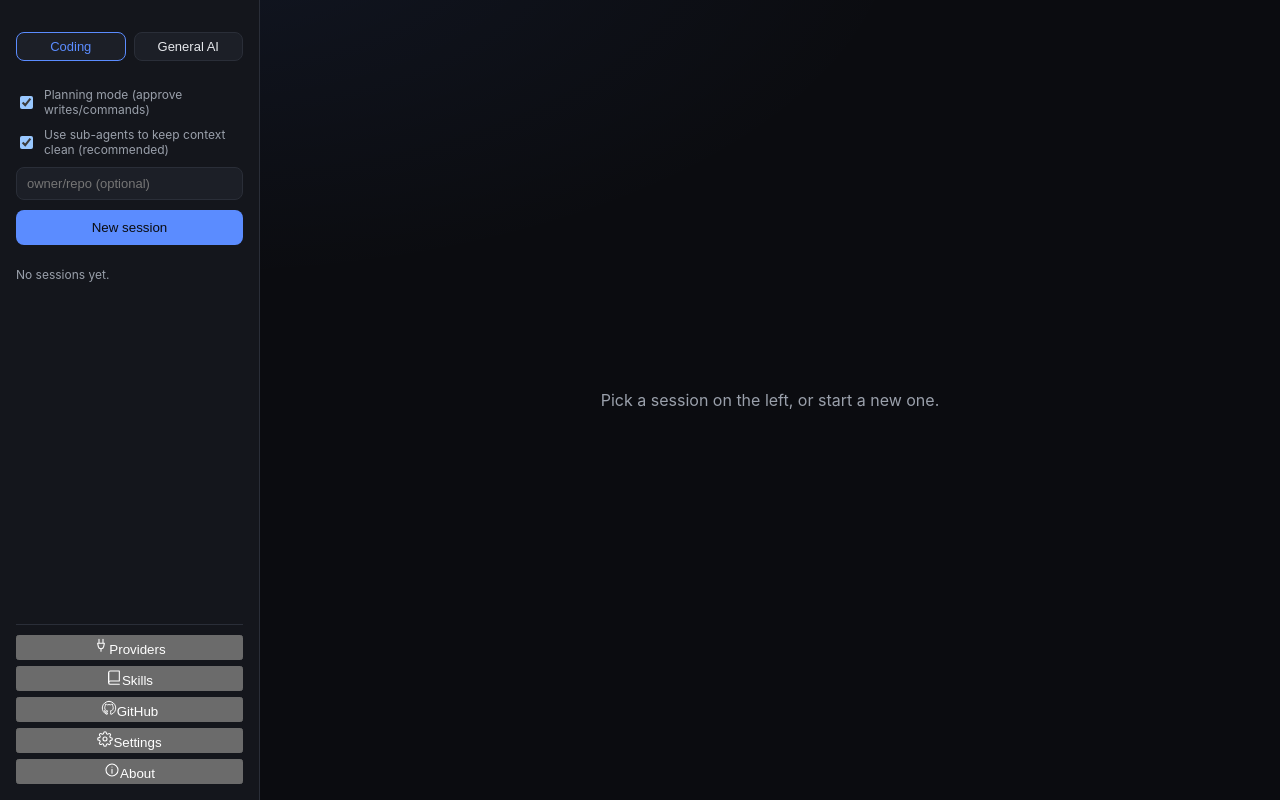
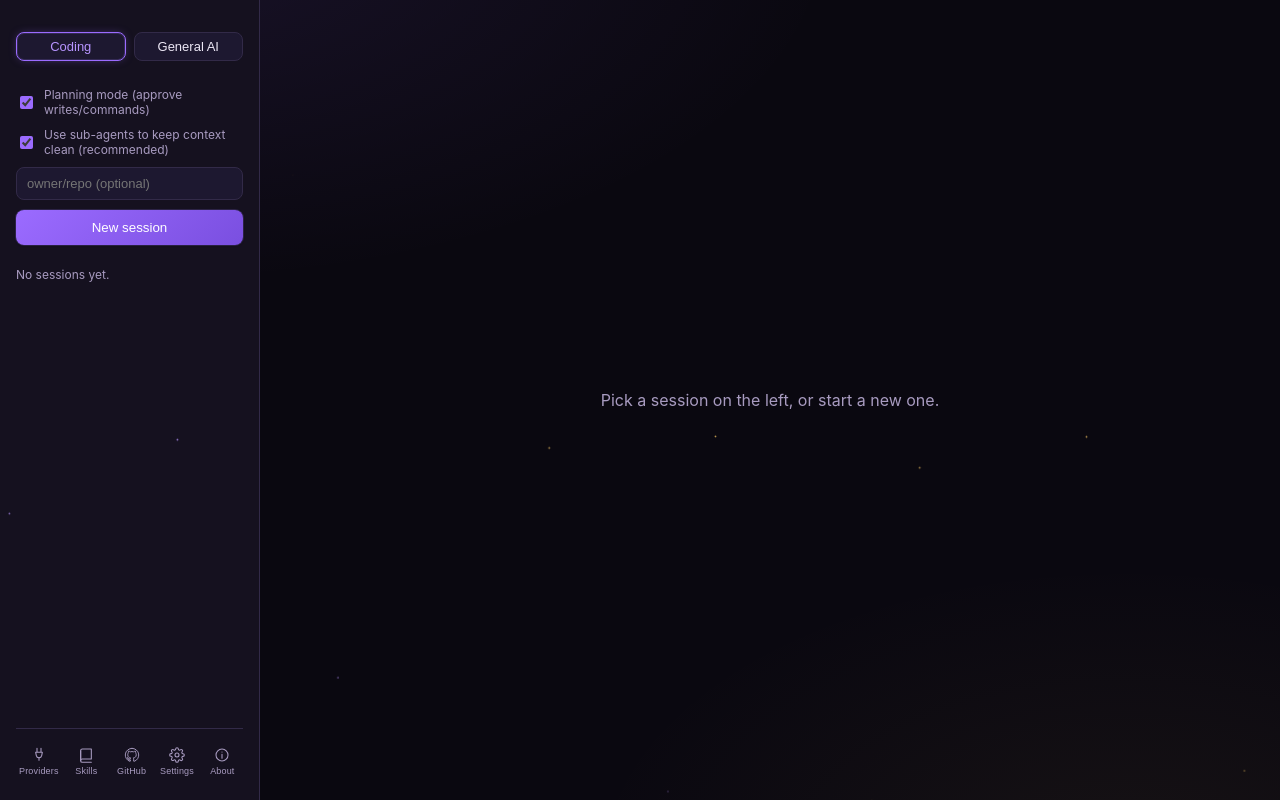
Before and after one commit to i-iz-adam/kestral, a React (Vite) app: page / in a window 1280 px wide. Built offline with nearby package versions, Linux system fonts and the light colour scheme.

Commit message:
feat(ui): add grimoire visual theme, ambient motes, life orb, and view transitions

```diff
--- /dev/null
+++ b/src/app/AmbientMotes.tsx
@@ -0,0 +1,31 @@
+/** A handful of slow-drifting embers behind the whole app. Purely
+ * decorative and non-interactive — deterministic per-index placement
+ * (no Math.random) so it never causes a hydration/re-render flicker,
+ * just a bit of ambient "the world is alive" motion in the empty space
+ * around panels. Cheap: a dozen absolutely-positioned divs animated with
+ * CSS transforms/opacity only. */
+export default function AmbientMotes({ count = 14 }: { count?: number }) {
+  const motes = Array.from({ length: count }, (_, i) => {
+    const left = (i * 71) % 100;
+    const duration = 16 + (i % 6) * 3.5;
+    const delay = -(i * 2.3) % duration;
+    const violet = i % 3 === 0;
+    return { left, duration, delay, violet, key: i };
+  });
+
+  return (
+    <div className="ambient-motes" aria-hidden="true">
+      {motes.map((m) => (
+        <span
+          key={m.key}
+          className={"mote" + (m.violet ? " violet" : "")}
+          style={{
+            left: `${m.left}%`,
+            animationDuration: `${m.duration}s`,
+            animationDelay: `${m.delay}s`,
+          }}
+        />
+      ))}
+    </div>
+  );
+}
--- a/src/app/AppShell.tsx
+++ b/src/app/AppShell.tsx
@@ -6,6 +6,7 @@ import GithubPanel from "./GithubPanel";
 import SkillsPanel from "./SkillsPanel";
 import About from "./About";
 import ProvidersPanel from "./ProvidersPanel";
+import AmbientMotes from "./AmbientMotes";
 
 type View =
   | { kind: "session"; id: string }
@@ -20,8 +21,15 @@ export default function AppShell() {
   const [view, setView] = useState<View>({ kind: "empty" });
   const [refreshKey, setRefreshKey] = useState(0);
 
+  // Keying the transition wrapper on the view identity (not just "session"
+  // vs "settings") is what makes switching between two different sessions
+  // also get a page-turn, not just switching view *kinds* — every
+  // navigation in the sidebar reads as turning to a new page.
+  const viewKey = view.kind === "session" ? `session:${view.id}` : view.kind;
+
   return (
     <div className="shell">
+      <AmbientMotes />
       <Sidebar
         activeSessionId={view.kind === "session" ? view.id : null}
         onSelectSession={(id) => setView({ kind: "session", id })}
@@ -37,6 +45,7 @@ export default function AppShell() {
         refreshKey={refreshKey}
       />
       <div className="shell-content">
+        <div className="view-transition" key={viewKey}>
           {view.kind === "session" && <SessionView sessionId={view.id} />}
           {view.kind === "settings" && <Settings />}
           {view.kind === "github" && <GithubPanel />}
@@ -50,5 +59,6 @@ export default function AppShell() {
           )}
         </div>
       </div>
+    </div>
   );
 }
--- a/src/app/SessionView.tsx
+++ b/src/app/SessionView.tsx
@@ -297,6 +297,11 @@ export default function SessionView({ sessionId }: { sessionId: string }) {
   return (
     <div className="session-view">
       <div className="session-header">
+        <span
+          className={"life-orb" + (sending ? " active" : "")}
+          aria-hidden="true"
+          title={sending ? "The agent is working" : "Idle"}
+        />
         <h2>{session.title}</h2>
         <span className="hint">{session.mode}</span>
         <div className="repo-link">
--- a/src/styles.css
+++ b/src/styles.css
@@ -1,16 +1,29 @@
 :root {
   color-scheme: dark;
-  --bg: #0b0c10;
-  --surface: #14161c;
-  --surface-2: #1c1f27;
-  --border: #2a2e38;
-  --text: #e6e8ec;
-  --text-dim: #9aa0ab;
-  --accent: #5b8cff;
-  --accent-dim: rgba(91, 140, 255, 0.15);
-  --shadow-sm: 0 1px 2px rgba(0, 0, 0, 0.2);
-  --shadow-md: 0 4px 16px rgba(0, 0, 0, 0.28);
+  /* Enchanted-grimoire palette: near-black with warm undertones, an
+     arcane-violet "mana" accent for normal active state, and a gold
+     "ember" accent reserved for completion/success flourishes. Kept as
+     two distinct hues (rather than one flat accent) so a glow always
+     tells you *what kind* of alive it is — working vs. just finished. */
+  --bg: #0a0810;
+  --surface: #15111f;
+  --surface-2: #1d1830;
+  --border: #322a48;
+  --border-soft: rgba(155, 120, 255, 0.18);
+  --text: #ece7f5;
+  --text-dim: #a89bc0;
+  --accent: #9b6bff;
+  --accent-soft: #b794ff;
+  --accent-dim: rgba(155, 107, 255, 0.15);
+  --accent-glow: rgba(155, 107, 255, 0.55);
+  --gold: #e0b45c;
+  --gold-dim: rgba(224, 180, 92, 0.15);
+  --gold-glow: rgba(224, 180, 92, 0.6);
+  --danger: #f2665a;
+  --shadow-sm: 0 1px 2px rgba(0, 0, 0, 0.35);
+  --shadow-md: 0 8px 28px rgba(0, 0, 0, 0.5);
   --ease: cubic-bezier(0.22, 1, 0.36, 1);
+  --ease-breathe: cubic-bezier(0.45, 0.05, 0.55, 0.95);
   font-family: -apple-system, "Segoe UI", Inter, system-ui, sans-serif;
 }
 
@@ -22,9 +35,12 @@ html, body, #root {
   height: 100%;
   margin: 0;
   background:
-    radial-gradient(1200px 600px at 15% -10%, rgba(91, 140, 255, 0.08), transparent 60%),
+    radial-gradient(1100px 560px at 12% -8%, rgba(155, 107, 255, 0.1), transparent 62%),
+    radial-gradient(900px 500px at 88% 108%, rgba(224, 180, 92, 0.06), transparent 60%),
     var(--bg);
   color: var(--text);
+  position: relative;
+  overflow: hidden;
 }
 
 /* A calm set of defaults so interactive elements feel considered rather
@@ -32,12 +48,58 @@ html, body, #root {
    of this, but anything that forgets to still gets a decent transition. */
 button, input, textarea {
   transition: border-color 0.15s var(--ease), background-color 0.15s var(--ease),
-    color 0.15s var(--ease), opacity 0.15s var(--ease), transform 0.1s var(--ease);
+    color 0.15s var(--ease), opacity 0.15s var(--ease), transform 0.1s var(--ease),
+    box-shadow 0.2s var(--ease);
 }
 
 button:active:not(:disabled) {
   transform: scale(0.97);
 }
+
+/* "Charge" hover — a soft glow gathers before the click lands, like the
+   control is warming up rather than just flipping a hover state. Applied
+   broadly to real buttons; decorative/icon-only ones opt out per-selector
+   where a tighter glow looks better. */
+button:not(:disabled):hover {
+  box-shadow: 0 0 0 1px var(--border-soft), 0 0 16px -4px var(--accent-glow);
+}
+
+/* Ambient drifting motes rendered behind the whole app (see
+   AmbientMotes.tsx) — fixed, non-interactive, sits under everything. */
+.ambient-motes {
+  position: fixed;
+  inset: 0;
+  pointer-events: none;
+  overflow: hidden;
+  z-index: 0;
+}
+
+.mote {
+  position: absolute;
+  bottom: -6px;
+  width: 3px;
+  height: 3px;
+  border-radius: 50%;
+  background: radial-gradient(circle, var(--gold) 0%, rgba(224, 180, 92, 0) 72%);
+  opacity: 0;
+  filter: blur(0.3px);
+  animation-name: mote-drift;
+  animation-timing-function: ease-in-out;
+  animation-iteration-count: infinite;
+}
+
+.mote.violet {
+  background: radial-gradient(circle, var(--accent-soft) 0%, rgba(155, 107, 255, 0) 72%);
+}
+
+@keyframes mote-drift {
+  0% { transform: translate(0, 0) scale(0.8); opacity: 0; }
+  12% { opacity: 0.7; }
+  50% { transform: translate(10px, -46vh) scale(1); opacity: 0.85; }
+  88% { opacity: 0; }
+  100% { transform: translate(-8px, -92vh) scale(0.8); opacity: 0; }
+}
+
 
 ::-webkit-scrollbar {
   width: 10px;
@@ -142,7 +204,7 @@ button:active:not(:disabled) {
 .step-card button.primary {
   background: var(--accent);
   border-color: var(--accent);
-  color: #0b0c10;
+  color: var(--bg);
   font-weight: 500;
   margin-top: 1.25rem;
   width: 100%;
@@ -213,7 +275,7 @@ button:active:not(:disabled) {
 }
 
 .fail {
-  color: #f87171;
+  color: var(--danger);
   font-size: 13px;
 }
 
@@ -226,6 +288,8 @@ button:active:not(:disabled) {
 .shell {
   display: flex;
   height: 100%;
+  position: relative;
+  z-index: 1;
 }
 
 .shell-content {
@@ -233,6 +297,24 @@ button:active:not(:disabled) {
   min-width: 0;
   display: flex;
   flex-direction: column;
+  position: relative;
+  z-index: 1;
+}
+
+/* Page-turn: switching sessions or panels settles in like a page turning
+   in a book, rather than an instant swap. Blur is tiny and brief enough
+   not to feel laggy, just enough to read as "materializing". */
+@keyframes page-turn-in {
+  from { opacity: 0; transform: translateY(6px) scale(0.985); filter: blur(3px); }
+  to { opacity: 1; transform: translateY(0) scale(1); filter: blur(0); }
+}
+
+.view-transition {
+  flex: 1;
+  min-height: 0;
+  display: flex;
+  flex-direction: column;
+  animation: page-turn-in 0.34s var(--ease) both;
 }
 
 .empty-state {
@@ -278,7 +360,8 @@ button:active:not(:disabled) {
 
 .mode-toggle button.active {
   border-color: var(--accent);
-  color: var(--accent);
+  color: var(--accent-soft);
+  box-shadow: inset 0 0 0 1px var(--border-soft), 0 0 10px -3px var(--accent-glow);
 }
 
 .checkbox-row {
@@ -289,18 +372,24 @@ button:active:not(:disabled) {
   color: var(--text-dim);
 }
 
+.checkbox-row input[type="checkbox"] {
+  accent-color: var(--accent);
+}
+
 .sidebar > button.primary {
-  background: var(--accent);
+  background: linear-gradient(135deg, var(--accent), #7a4fe0);
   border: none;
-  color: #0b0c10;
+  color: #fff;
   font-weight: 500;
   padding: 10px;
   border-radius: 8px;
   cursor: pointer;
-}
-
-.sidebar > button.primary:hover {
-  filter: brightness(1.08);
+  box-shadow: 0 0 0 1px var(--border-soft), var(--shadow-sm);
+}
+
+.sidebar > button.primary:hover:not(:disabled) {
+  filter: brightness(1.1);
+  box-shadow: 0 0 0 1px var(--border-soft), 0 0 20px -4px var(--accent-glow), var(--shadow-sm);
 }
 
 .session-list {
@@ -317,13 +406,31 @@ button:active:not(:disabled) {
   align-items: center;
   background: transparent;
   border: none;
+  border-left: 2px solid transparent;
   color: var(--text);
   text-align: left;
-  padding: 8px 10px;
-  border-radius: 8px;
-  cursor: pointer;
-  font-size: 13px;
-  transition: background-color 0.15s var(--ease), transform 0.15s var(--ease);
+  padding: 8px 10px 8px 8px;
+  border-radius: 8px;
+  cursor: pointer;
+  font-size: 13px;
+  transition: background-color 0.15s var(--ease), transform 0.15s var(--ease),
+    border-color 0.2s var(--ease), box-shadow 0.2s var(--ease);
+}
+
+/* A faint colored spine identifies the session's mode at a glance —
+   coding sessions in violet, general chats in gold — like a bookmark
+   ribbon peeking out of a shelved tome. */
+.session-item {
+  border-left-color: rgba(155, 107, 255, 0.35);
+}
+
+.session-item.mode-general {
+  border-left-color: rgba(224, 180, 92, 0.35);
+}
+
+.session-item.mode-general.active {
+  border-left-color: var(--gold);
+  box-shadow: inset 0 0 0 1px var(--border), -1px 0 10px -3px var(--gold-glow);
 }
 
 .session-item:hover {
@@ -333,7 +440,8 @@ button:active:not(:disabled) {
 
 .session-item.active {
   background: var(--surface-2);
-  border: 1px solid var(--border);
+  border-left-color: var(--accent);
+  box-shadow: inset 0 0 0 1px var(--border), -1px 0 10px -3px var(--accent-glow);
 }
 
 .session-title {
@@ -366,33 +474,47 @@ button:active:not(:disabled) {
   width: 7px;
   height: 7px;
   border-radius: 50%;
-  background: var(--accent);
+  background: var(--gold);
+  box-shadow: 0 0 6px 1px var(--gold-glow);
   margin-left: 8px;
   animation: session-working-pulse 1.1s ease-in-out infinite;
 }
 
+/* Footer icon rail — Providers/Skills/GitHub/Settings/About used to be
+   five full-width text buttons stacked three rows deep; now a single
+   compact row of icons with the label as a tooltip + tiny caption, so
+   the destinations stay just as discoverable without dominating the
+   bottom of the sidebar. */
 .sidebar-nav {
   display: flex;
-  flex-direction: column;
-  gap: 6px;
+  gap: 4px;
   border-top: 1px solid var(--border);
   padding-top: 10px;
 }
 
-.sidebar-footer-row {
-  display: flex;
-  gap: 8px;
-}
-
-.sidebar-footer-row button {
+.icon-rail-btn {
   flex: 1;
-  background: var(--surface-2);
-  border: 1px solid var(--border);
-  color: var(--text);
-  padding: 8px;
-  border-radius: 8px;
-  cursor: pointer;
-  font-size: 13px;
+  display: flex;
+  flex-direction: column;
+  align-items: center;
+  gap: 3px;
+  background: transparent;
+  border: 1px solid transparent;
+  color: var(--text-dim);
+  padding: 7px 2px;
+  border-radius: 8px;
+  cursor: pointer;
+}
+
+.icon-rail-btn:hover {
+  color: var(--accent-soft);
+  border-color: var(--border-soft);
+  background: var(--surface-2);
+}
+
+.icon-rail-caption {
+  font-size: 9px;
+  letter-spacing: 0.02em;
 }
 
 /* ---- session view ---- */
@@ -409,6 +531,35 @@ button:active:not(:disabled) {
   display: flex;
   align-items: baseline;
   gap: 10px;
+}
+
+/* The life-orb: a small ember that breathes slowly like candlelight when
+   idle, and brightens into a faster, tighter pulse while the agent is
+   actively working — a single glance answers "is anything happening"
+   without reading any of the badges next to it. */
+@keyframes orb-breathe-idle {
+  0%, 100% { box-shadow: 0 0 4px 1px var(--accent-glow); opacity: 0.55; transform: scale(0.92); }
+  50% { box-shadow: 0 0 9px 2px var(--accent-glow); opacity: 0.9; transform: scale(1); }
+}
+
+@keyframes orb-breathe-active {
+  0%, 100% { box-shadow: 0 0 8px 2px var(--gold-glow); opacity: 0.85; transform: scale(0.95); }
+  50% { box-shadow: 0 0 16px 4px var(--gold-glow); opacity: 1; transform: scale(1.08); }
+}
+
+.life-orb {
+  width: 9px;
+  height: 9px;
+  border-radius: 50%;
+  background: var(--accent);
+  align-self: center;
+  flex-shrink: 0;
+  animation: orb-breathe-idle 3.6s var(--ease-breathe) infinite;
+}
+
+.life-orb.active {
+  background: var(--gold);
+  animation: orb-breathe-active 1.1s var(--ease-breathe) infinite;
 }
 
 .session-header h2 {
@@ -428,13 +579,13 @@ button:active:not(:disabled) {
 }
 
 @keyframes message-in {
-  from { opacity: 0; transform: translateY(8px) scale(0.994); }
-  to { opacity: 1; transform: translateY(0) scale(1); }
+  from { opacity: 0; transform: translateY(8px) scale(0.994); filter: blur(2px); }
+  to { opacity: 1; transform: translateY(0) scale(1); filter: blur(0); }
 }
 
 .message {
   max-width: 640px;
-  animation: message-in 0.28s var(--ease) both;
+  animation: message-in 0.32s var(--ease) both;
 }
 
 /* Reloaded history renders instantly — the fade/slide-in is for things
@@ -721,15 +872,19 @@ button:active:not(:disabled) {
   height: 6px;
   border-radius: 50%;
   background: var(--accent);
+  box-shadow: 0 0 6px 0 var(--accent-glow);
   animation: thinking-bounce 1.1s ease-in-out infinite;
 }
 
 .thinking-indicator span:nth-child(2) {
   animation-delay: 0.15s;
+  background: var(--accent-soft);
 }
 
 .thinking-indicator span:nth-child(3) {
   animation-delay: 0.3s;
+  background: var(--gold);
+  box-shadow: 0 0 6px 0 var(--gold-glow);
 }
 
 .tool-stream {
@@ -767,7 +922,33 @@ button:active:not(:disabled) {
 }
 
 .tool-row.error {
-  border-color: #f87171;
+  border-color: var(--danger);
+}
+
+/* A running tool call reads like a spell being cast: a slow violet glow
+   breathing around the row rather than a static "running" label being
+   the only signal something is happening. */
+@keyframes rune-cast {
+  0%, 100% { box-shadow: 0 0 0 1px transparent, var(--shadow-sm); border-color: var(--border); }
+  50% { box-shadow: 0 0 16px -3px var(--accent-glow), var(--shadow-sm); border-color: var(--border-soft); }
+}
+
+.tool-row.start {
+  animation: rune-cast 1.7s var(--ease-breathe) infinite;
+}
+
+/* On completion, one brief golden flare — the spell "landing" — then it
+   settles back to the plain resting state. animation-fill-mode: both
+   keeps it from flashing again if the component re-renders with the
+   same "done" class already applied. */
+@keyframes rune-flare {
+  0% { box-shadow: 0 0 0 0 var(--gold-glow), var(--shadow-sm); }
+  35% { box-shadow: 0 0 20px 1px var(--gold-glow), var(--shadow-sm); border-color: rgba(224, 180, 92, 0.5); }
+  100% { box-shadow: 0 0 0 0 rgba(224, 180, 92, 0), var(--shadow-sm); }
+}
+
+.tool-row.done {
+  animation: rune-flare 0.7s var(--ease) both;
 }
 
 .tool-name {
@@ -823,7 +1004,7 @@ button:active:not(:disabled) {
   width: 6px;
   height: 6px;
   border-radius: 50%;
-  background: #f87171;
+  background: var(--danger);
 }
 
 .tool-approve {
@@ -863,7 +1044,7 @@ button:active:not(:disabled) {
 }
 
 .diff-stat-add { color: #4ade80; }
-.diff-stat-del { color: #f87171; }
+.diff-stat-del { color: var(--danger); }
 
 .diff-view-btn {
   margin-left: auto;
@@ -1096,13 +1277,13 @@ button:active:not(:disabled) {
 .composer textarea:focus {
   outline: none;
   border-color: var(--accent);
-  box-shadow: 0 0 0 3px var(--accent-dim);
+  box-shadow: 0 0 0 3px var(--accent-dim), 0 0 18px -6px var(--accent-glow);
 }
 
 .composer button.primary {
-  background: var(--accent);
+  background: linear-gradient(135deg, var(--accent), #7a4fe0);
   border: none;
-  color: #0b0c10;
+  color: #fff;
   font-weight: 500;
   padding: 0 18px;
   border-radius: 8px;
@@ -1133,7 +1314,7 @@ button:active:not(:disabled) {
   margin-top: -5px;
   border-radius: 50%;
   border: 1.5px solid rgba(11, 12, 16, 0.35);
-  border-top-color: #0b0c10;
+  border-top-color: var(--bg);
   animation: spin 0.7s linear infinite;
 }
 
@@ -1189,7 +1370,7 @@ button:active:not(:disabled) {
 .settings-view button.primary {
   background: var(--accent);
   border-color: var(--accent);
-  color: #0b0c10;
+  color: var(--bg);
   font-weight: 500;
 }
 
@@ -1229,24 +1410,46 @@ button:active:not(:disabled) {
   background: var(--surface-2);
   border: 1px solid var(--border);
   color: var(--text-dim);
-  border-radius: 6px;
-  padding: 4px 10px;
+  border-radius: 999px;
+  padding: 4px 12px 4px 10px;
   font-size: 12px;
   cursor: pointer;
   font-family: monospace;
+  display: inline-flex;
+  align-items: center;
+  gap: 6px;
+}
+
+/* A small sigil dot in front of each rune badge — lit (violet, gently
+   glowing) when the setting it represents is "on"/active, dim when it
+   isn't. Reuses the same visual language as the tool-row status dots. */
+.repo-badge::before {
+  content: "";
+  width: 6px;
+  height: 6px;
+  border-radius: 50%;
+  background: var(--accent);
+  box-shadow: 0 0 6px 1px var(--accent-glow);
+  flex-shrink: 0;
 }
 
 .repo-badge:hover {
   border-color: var(--accent);
   color: var(--text);
-}
-
-/* The Planning pill flips to this once it's off — a quiet amber tint so
+  box-shadow: 0 0 12px -2px var(--accent-glow);
+}
+
+/* The Planning pill flips to this once it's off — a quiet ember tint so
    "tool calls run unapproved right now" stays visible at a glance, not
    just in a click-through toggle state that looks the same either way. */
 .repo-badge.off {
-  border-color: rgba(251, 191, 36, 0.4);
-  color: #fbbf24;
+  border-color: rgba(224, 180, 92, 0.4);
+  color: var(--gold);
+}
+
+.repo-badge.off::before {
+  background: var(--gold);
+  box-shadow: 0 0 6px 1px var(--gold-glow);
 }
 
 .repo-link input {
@@ -1463,7 +1666,7 @@ button:active:not(:disabled) {
 .modal-actions button.primary {
   background: var(--accent);
   border-color: var(--accent);
-  color: #0b0c10;
+  color: var(--bg);
 }
 
 .modal-actions button:disabled {
@@ -1524,7 +1727,7 @@ button.github-card:hover {
 }
 
 .github-state.closed {
-  color: #f87171;
+  color: var(--danger);
 }
 
 .github-card.list {
@@ -1558,7 +1761,7 @@ button.github-card:hover {
 }
 
 .github-card.error {
-  border-color: #f87171;
+  border-color: var(--danger);
 }
 
 .toggle input {
@@ -1594,12 +1797,13 @@ button.github-card:hover {
 }
 
 .engine-badge.starting .engine-dot {
-  background: #fbbf24;
+  background: var(--gold);
+  box-shadow: 0 0 6px var(--gold-glow);
   animation: subagent-pulse 1.2s ease-in-out infinite;
 }
 
 .engine-badge.error .engine-dot {
-  background: #f87171;
+  background: var(--danger);
 }
 
 .engine-label {
@@ -1784,11 +1988,11 @@ button.github-card:hover {
 }
 
 .subagent-card.awaiting .subagent-dot {
-  background: #fbbf24;
+  background: var(--gold);
 }
 
 .subagent-card.error .subagent-dot {
-  background: #f87171;
+  background: var(--danger);
 }
 
 .subagent-task {
@@ -1853,5 +2057,5 @@ button.github-card:hover {
 }
 
 .subagent-summary.fail {
-  color: #f87171;
-}
+  color: var(--danger);
+}
```
Lines whose indentation alone changed are shown as unchanged.
